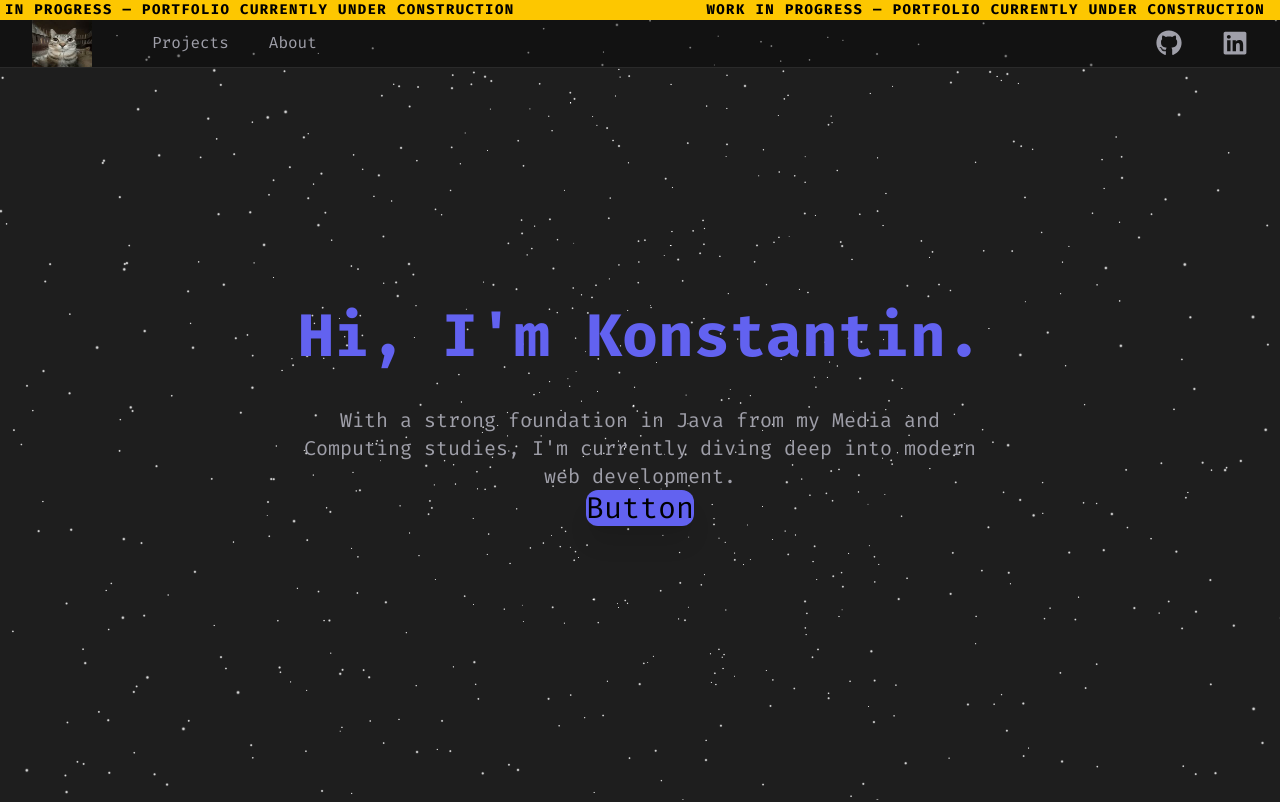
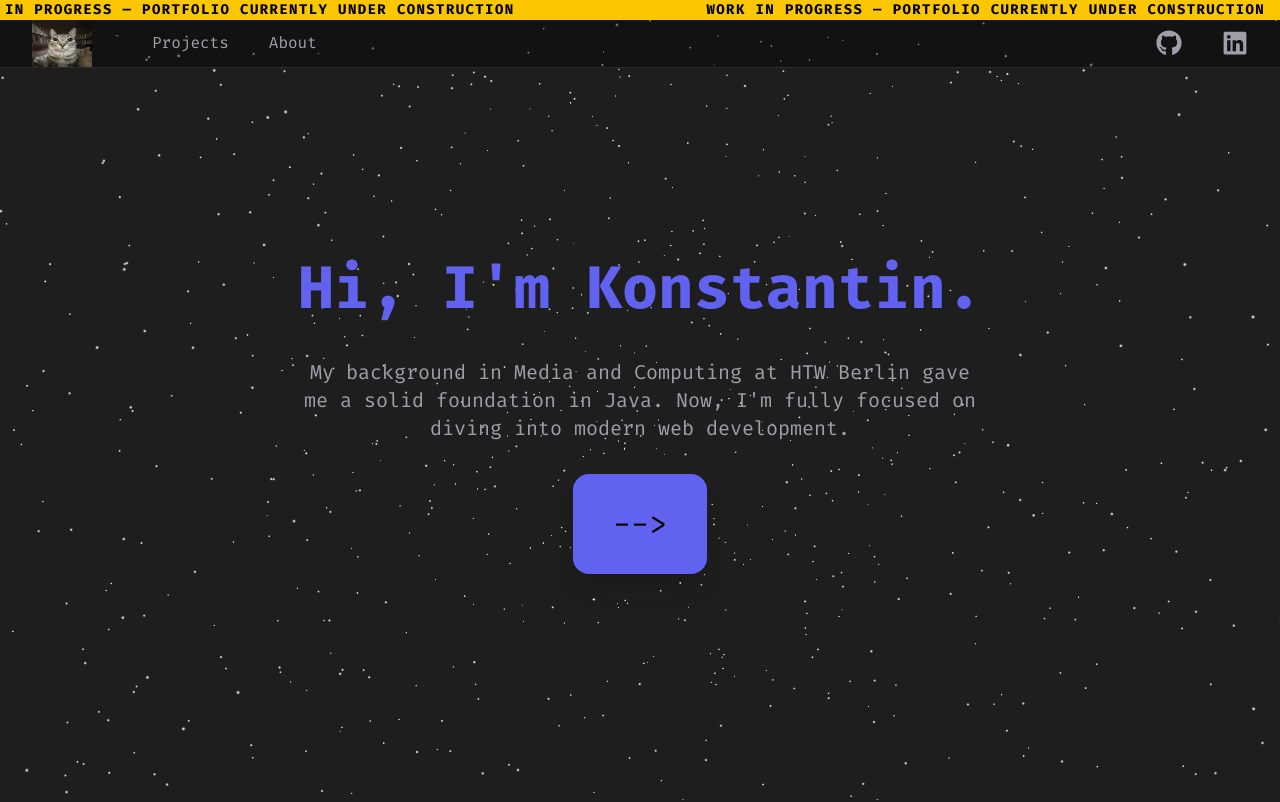
Before and after one commit to Sonic12K12/portfolio-website-nextjs, a Next.js app: page / in a window 1280 px wide. Shown: the top 802 px of the page. Built offline with nearby package versions, Linux system fonts and the light colour scheme.

Commit message:
update introduction paragraph and button styling in Home component

```diff
--- a/src/app/page.js
+++ b/src/app/page.js
@@ -8,16 +8,17 @@ export default function Home() {
         Hi, I&apos;m Konstantin.
       </h1>
       <p className="text-text-main text-lg md:text-xl max-w-2xl text-center">
-        With a strong foundation in Java from my Media and Computing studies,
-        I&apos;m currently diving deep into modern web development.
+        My background in Media and Computing at HTW Berlin gave me a solid
+        foundation in Java. Now, I&apos;m fully focused on diving into modern
+        web development.
       </p>
       <div>
         <Link href="/projects">
           <button
             type="button"
-            className="bg-primary text-3xl rounded-xl border-none shadow-xl cursor-pointer text-black"
+            className="bg-primary text-3xl rounded-2xl py-8 px-10 mt-8 border-none shadow-xl cursor-pointer text-black"
           >
-            Button
+            <span className="[font-variant-ligatures:none]">{"-->"}</span>
           </button>
         </Link>
       </div>
```
